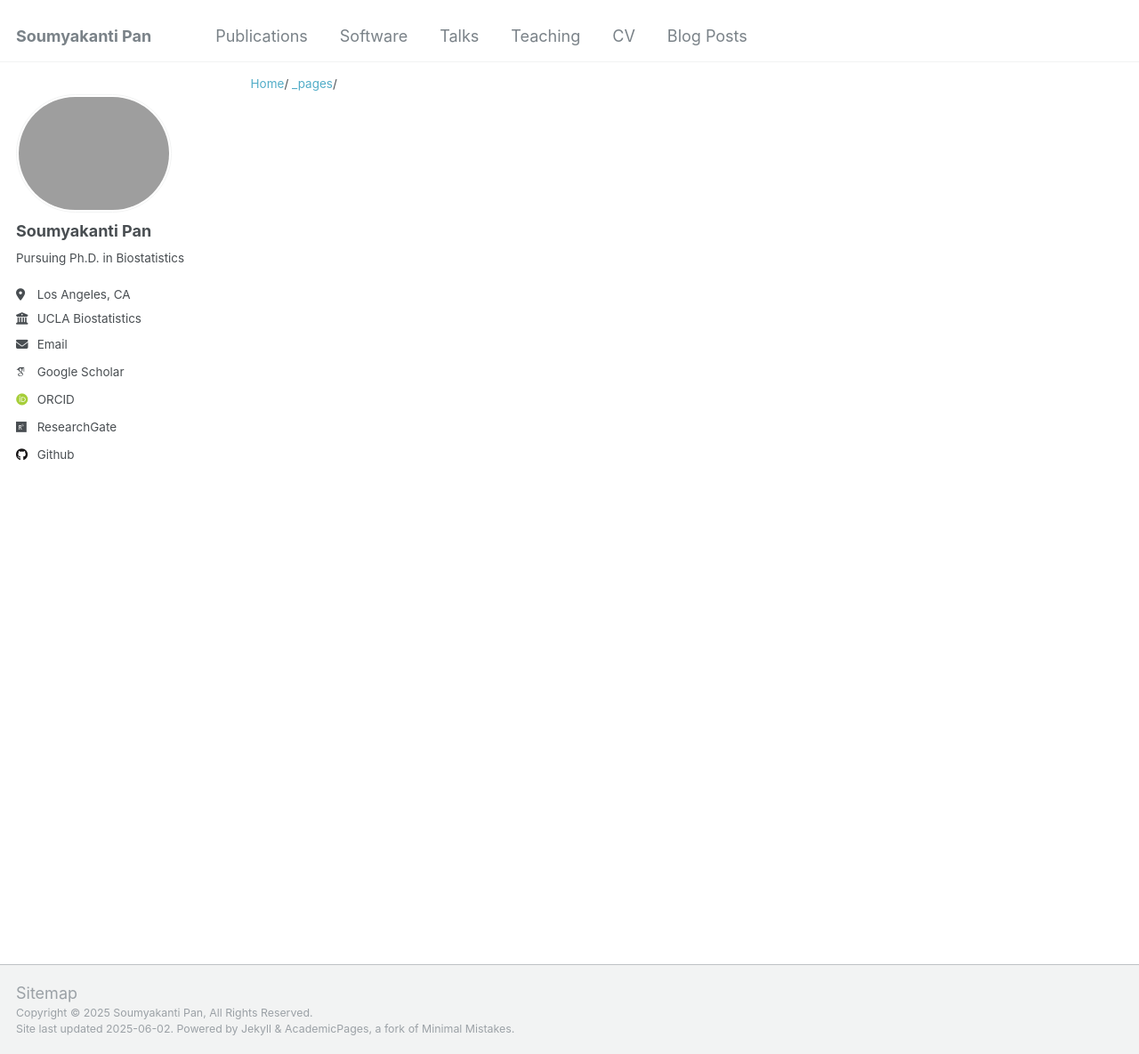
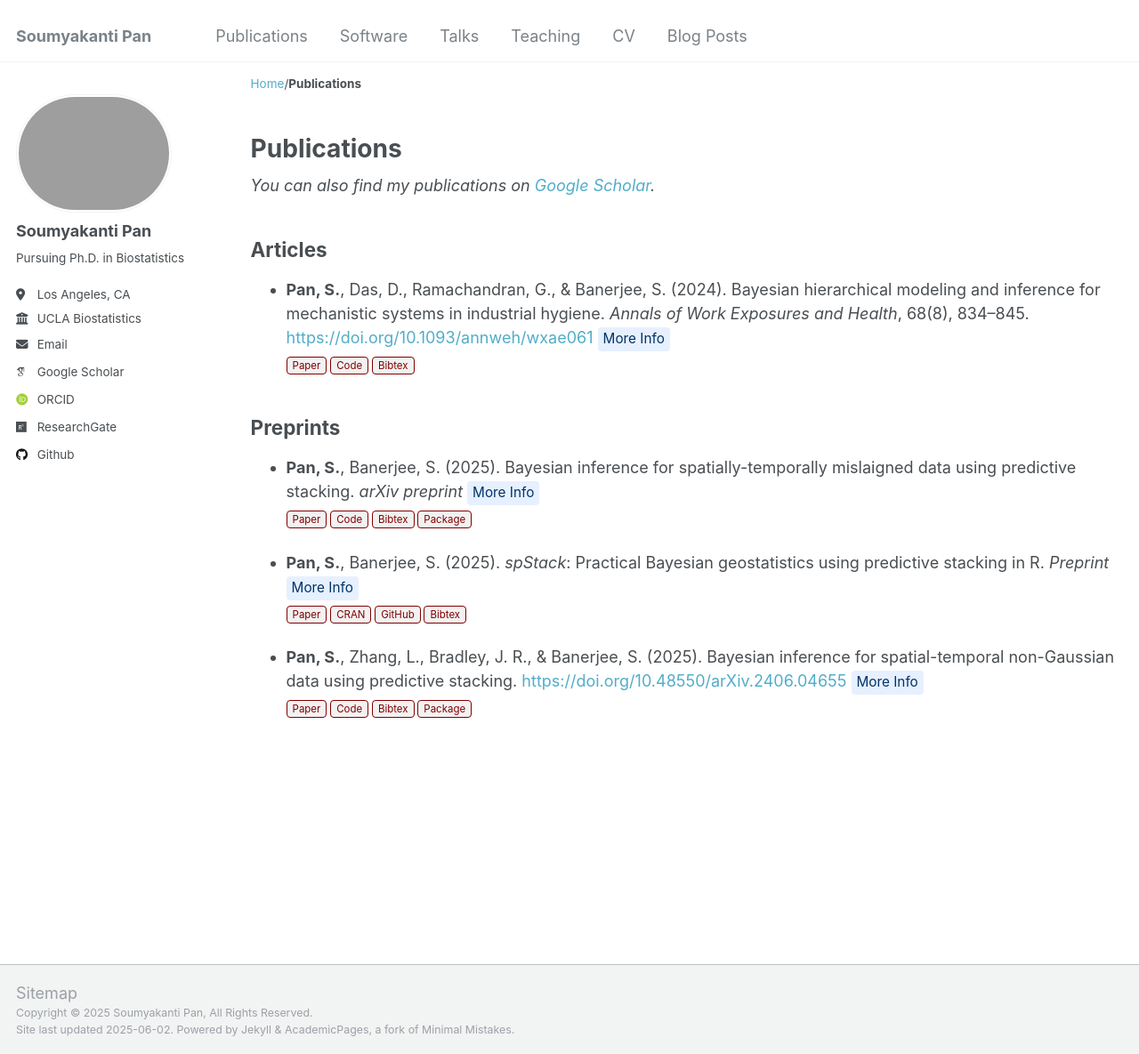
Before and after one commit to SPan-18/span-18.github.io, a Jekyll site: the page built from _pages/publications.md, in a window 1280 px wide and 1185 px high. Shown: the whole window at 89% size. Built offline with Jekyll 4.4.1, drawn with Linux system fonts in a browser that asks for light colours; some web fonts are replaced; our own code applies the rules of GitHub Pages for plain Markdown files.

Commit message:
may update

```diff
--- a/_config.yml
+++ b/_config.yml
@@ -85,7 +85,7 @@ publication_category:
 teaser                   :  # filename of teaser fallback teaser image placed in /images/, .e.g. "500x300.png"
 breadcrumbs              : true # true, false (default)
 words_per_minute         : 160
-future                   : true
+future                   : false
 read_more                : "disabled" # if enabled, adds "Read more" links to excerpts
 talkmap_link             : false #change to true to add link to talkmap on talks page
 comments:
--- a/_includes/head/custom.html
+++ b/_includes/head/custom.html
@@ -23,6 +23,7 @@
 <meta name="msapplication-config" content="{{ base_path }}/images/browserconfig.xml?v=M44lzPylqQ">
 <meta name="theme-color" content="#ffffff">
 <link rel="stylesheet" href="{{ base_path }}/assets/css/academicons.css"/>
+<link rel="stylesheet" href="{{ '/assets/css/custom.css' | relative_url }}">
 
 
 <!-- Support for MatJax -->
--- a/_pages/publications.md
+++ b/_pages/publications.md
@@ -1,4 +1,4 @@
-<!-- ---
+---
 layout: archive
 title: "Publications"
 permalink: /publications/
@@ -7,17 +7,41 @@ author_profile: true
 
 {% include base_path %}
 
+{% if site.author.googlescholar %}
+  <div class="wordwrap"><i>You can also find my publications on <a href="{{site.author.googlescholar}}">Google Scholar</a>.</i></div>
+{% endif %}
+
 ## Articles
-
-{% if site.author.googlescholar %}
-  <div class="wordwrap"><i>You can also find my articles on <a href="{{site.author.googlescholar}}">Google Scholar</a>.</i></div>
-{% endif %}
 
 - **Pan, S.**, Das, D., Ramachandran, G., & Banerjee, S. (2024). Bayesian hierarchical modeling and
 inference for mechanistic systems in industrial hygiene. *Annals of Work Exposures and Health*, 68(8),
-834–845. <https://doi.org/10.1093/annweh/wxae061>
+834–845. <https://doi.org/10.1093/annweh/wxae061> <a href="{{ base_path }}/publications/2024-mechIH" style="display:inline-block; white-space:nowrap; background:#e6f0ff; color:#003366; padding:2px 6px; border-radius:4px; text-decoration:none; font-size:0.85em;">More Info</a>
+<br><small>
+  <a href="/files/2307.00450v2.pdf" style="background:#f2f2f2; border:1px solid #800000; color:#800000; padding:2px 6px; border-radius:4px; text-decoration:none; font-size:0.85em;">Paper</a>
+  <a href="https://github.com/SPan-18/RailcarExposureModelling"  style="background:#f2f2f2; border:1px solid #800000; color:#800000; padding:2px 6px; border-radius:4px; text-decoration:none; font-size:0.85em;">Code</a>
+  <a href="/files/pan2024annweh.txt"  style="background:#f2f2f2; border:1px solid #800000; color:#800000; padding:2px 6px; border-radius:4px; text-decoration:none; font-size:0.85em;">Bibtex</a>
 
 ## Preprints
 
-- **Pan, S.**, Zhang, L., Bradley, J. R., & Banerjee, S. (2024). Bayesian inference for spatial-temporal
-non-Gaussian data using predictive stacking. <https://doi.org/10.48550/arXiv.2406.04655> -->
+- **Pan, S.**, Banerjee, S. (2025). Bayesian inference for spatially-temporally mislaigned data using
+predictive stacking. *arXiv preprint* <a href="{{ base_path }}/publications/2025-stackingCOS" style="display:inline-block; white-space:nowrap; background:#e6f0ff; color:#003366; padding:2px 6px; border-radius:4px; text-decoration:none; font-size:0.85em;">More Info</a>
+<br><small>
+  <a href="/files/stackingCOS.pdf" style="background:#f2f2f2; border:1px solid #800000; color:#800000; padding:2px 6px; border-radius:4px; text-decoration:none; font-size:0.85em;">Paper</a>
+  <a href="https://github.com/SPan-18/AsthmaOzoneCA"  style="background:#f2f2f2; border:1px solid #800000; color:#800000; padding:2px 6px; border-radius:4px; text-decoration:none; font-size:0.85em;">Code</a>
+  <a href="/files/pan2025stackingCOS.txt"  style="background:#f2f2f2; border:1px solid #800000; color:#800000; padding:2px 6px; border-radius:4px; text-decoration:none; font-size:0.85em;">Bibtex</a>
+  <a href="https://github.com/SPan-18/spStackCOS-dev"  style="background:#f2f2f2; border:1px solid #800000; color:#800000; padding:2px 6px; border-radius:4px; text-decoration:none; font-size:0.85em;">Package</a>
+
+- **Pan, S.**, Banerjee, S. (2025). *spStack*: Practical Bayesian geostatistics using predictive stacking in R. *Preprint* <a href="{{ base_path }}/publications/2024-spStack" style="display:inline-block; white-space:nowrap; background:#e6f0ff; color:#003366; padding:2px 6px; border-radius:4px; text-decoration:none; font-size:0.85em;">More Info</a>
+<br><small>
+  <a href="/files/spStack-v1.pdf" style="background:#f2f2f2; border:1px solid #800000; color:#800000; padding:2px 6px; border-radius:4px; text-decoration:none; font-size:0.85em;">Paper</a>
+  <a href="https://cran.r-project.org/package=spStack"  style="background:#f2f2f2; border:1px solid #800000; color:#800000; padding:2px 6px; border-radius:4px; text-decoration:none; font-size:0.85em;">CRAN</a>
+  <a href="https://github.com/SPan-18/spStackCOS-dev"  style="background:#f2f2f2; border:1px solid #800000; color:#800000; padding:2px 6px; border-radius:4px; text-decoration:none; font-size:0.85em;">GitHub</a>
+  <a href="/files/spStack.txt"  style="background:#f2f2f2; border:1px solid #800000; color:#800000; padding:2px 6px; border-radius:4px; text-decoration:none; font-size:0.85em;">Bibtex</a>
+
+- **Pan, S.**, Zhang, L., Bradley, J. R., & Banerjee, S. (2025). Bayesian inference for spatial-temporal
+non-Gaussian data using predictive stacking. <https://doi.org/10.48550/arXiv.2406.04655> <a href="{{ base_path }}/publications/2024-sptGLMstack" style="display:inline-block; white-space:nowrap; background:#e6f0ff; color:#003366; padding:2px 6px; border-radius:4px; text-decoration:none; font-size:0.85em;">More Info</a>
+<br><small>
+  <a href="/files/2406.04655v2.pdf" style="background:#f2f2f2; border:1px solid #800000; color:#800000; padding:2px 6px; border-radius:4px; text-decoration:none; font-size:0.85em;">Paper</a>
+  <a href="https://github.com/SPan-18/stvcGLMstack"  style="background:#f2f2f2; border:1px solid #800000; color:#800000; padding:2px 6px; border-radius:4px; text-decoration:none; font-size:0.85em;">Code</a>
+  <a href="/files/pan2024sptstacking.txt"  style="background:#f2f2f2; border:1px solid #800000; color:#800000; padding:2px 6px; border-radius:4px; text-decoration:none; font-size:0.85em;">Bibtex</a>
+  <a href="https://github.com/SPan-18/spStack-dev"  style="background:#f2f2f2; border:1px solid #800000; color:#800000; padding:2px 6px; border-radius:4px; text-decoration:none; font-size:0.85em;">Package</a>
--- a/_pages/publications_extra.html
+++ b/_pages/publications_extra.html
@@ -1,4 +1,4 @@
----
+<!-- ---
 layout: archive
 title: "Publications"
 permalink: /publications/
@@ -30,4 +30,4 @@ author_profile: true
   {% for post in site.publications reversed %}
     {% include archive-single.html %}
   {% endfor %}
-{% endif %}
+{% endif %} -->
--- a/_pages/year-archive.html
+++ b/_pages/year-archive.html
@@ -8,7 +8,7 @@ redirect_from:
 ---
 
 <i>Coming soon...</i>
-<!-- {% include base_path %}
+{% include base_path %}
 {% capture written_year %}'None'{% endcapture %}
 {% for post in site.posts %}
   {% capture year %}{{ post.date | date: '%Y' }}{% endcapture %}
@@ -17,4 +17,4 @@ redirect_from:
     {% capture written_year %}{{ year }}{% endcapture %}
   {% endif %}
   {% include archive-single.html %}
-{% endfor %} -->
+{% endfor %}
--- /dev/null
+++ b/_publications/2025pan_sptMisalign.md
@@ -0,0 +1,16 @@
+---
+title: "Bayesian inference for spatially-temporally misaligned data using predictive stacking"
+collection: publications
+category: articles
+permalink: /publications/2025-stackingCOS
+excerpt: 'A Bayesian modular inference framework that regresses an outcome on a spatially-temporally misaligned exposure.'
+date: 2025-05-30
+venue: 'arXiv preprint'
+slidesurl: '(in process)'
+paperurl: /files/pan2025stackingCOS.txt
+citation: '<b>Pan, S.</b>, & Banerjee, S. (2025). &quot;Bayesian inference for spatially-temporally misaligned data using predictive stacking.&quot; <i>arXiv preprint<i>.'
+---
+
+Air pollution remains a major environmental risk factor that is often associated with adverse health outcomes. However, quantifying and evaluating its effects on human health is challenging due to the complex nature of exposure data. Recent technological advances have led to the collection of various indicators of air pollution at increasingly high spatial-temporal resolutions (e.g., daily averages of pollutant levels at spatial locations referenced by latitude-longitude). However, health outcomes are typically aggregated over several spatial-temporal coordinates (e.g., annual prevalence for a county) to comply with survey regulations. This article develops a Bayesian hierarchical model to analyze such spatially-temporally misaligned exposure and health outcome data. We introduce Bayesian predictive stacking, which optimally combines multiple predictive spatial-temporal models and avoids iterative estimation algorithms such as Markov chain Monte Carlo that struggle due to convergence issues inflicted by the presence of weakly identified parameters. We apply our proposed method to study the effects of ozone on asthma in the state of California.
+
+<br/><img src='/images/sim_COS.jpg'>
--- /dev/null
+++ b/assets/css/custom.css
@@ -0,0 +1,15 @@
+a.pub-link {
+  display: inline-block !important;
+  padding: 2px 8px !important;
+  margin-right: 6px;
+  font-size: 0.85em;
+  border: 1px solid #800000;
+  border-radius: 4px;
+  background-color: #f7f7f7;
+  color: #800000 !important;
+  text-decoration: none;
+}
+
+.pub-link:hover {
+  background-color: #eaeaea;
+}
--- a/files/pan2024annweh.txt
+++ b/files/pan2024annweh.txt
@@ -1,5 +1,5 @@
 @article{pan2024annweh,
-    author = {\textbf{Pan, S.} and Das, Darpan and Ramachandran, Gurumurthy and Banerjee, Sudipto},
+    author = {Pan, Soumyakanti and Das, Darpan and Ramachandran, Gurumurthy and Banerjee, Sudipto},
     title = "{Bayesian hierarchical modeling and inference for mechanistic systems in industrial hygiene}",
     journal = {Annals of Work Exposures and Health},
     volume = {68},
--- a/files/pan2024sptstacking.txt
+++ b/files/pan2024sptstacking.txt
@@ -1,6 +1,6 @@
 @misc{pan2024stacking,
       title={Bayesian Inference for Spatial-Temporal Non-{G}aussian Data Using Predictive Stacking},
-      author={\textbf{Pan, S.} and Lu Zhang and Jonathan R. Bradley and Sudipto Banerjee},
+      author={Soumyakanti Pan and Lu Zhang and Jonathan R. Bradley and Sudipto Banerjee},
       year={2024},
       eprint={2406.04655},
       archivePrefix={arXiv},
--- /dev/null
+++ b/files/pan2025stackingCOS.txt
@@ -0,0 +1,9 @@
+@misc{pan2025stackingCOS,
+      title={Bayesian Inference for Spatially-Temporally Misaligned Data Using Predictive Stacking},
+      author={Soumyakanti Pan and Sudipto Banerjee},
+      year={2025},
+      eprint={XX},
+      archivePrefix={arXiv},
+      primaryClass={stat.AP},
+      doi={XX}
+}
```
Also changed, not shown: images/sim_COS.jpg (added), 5 other files.
